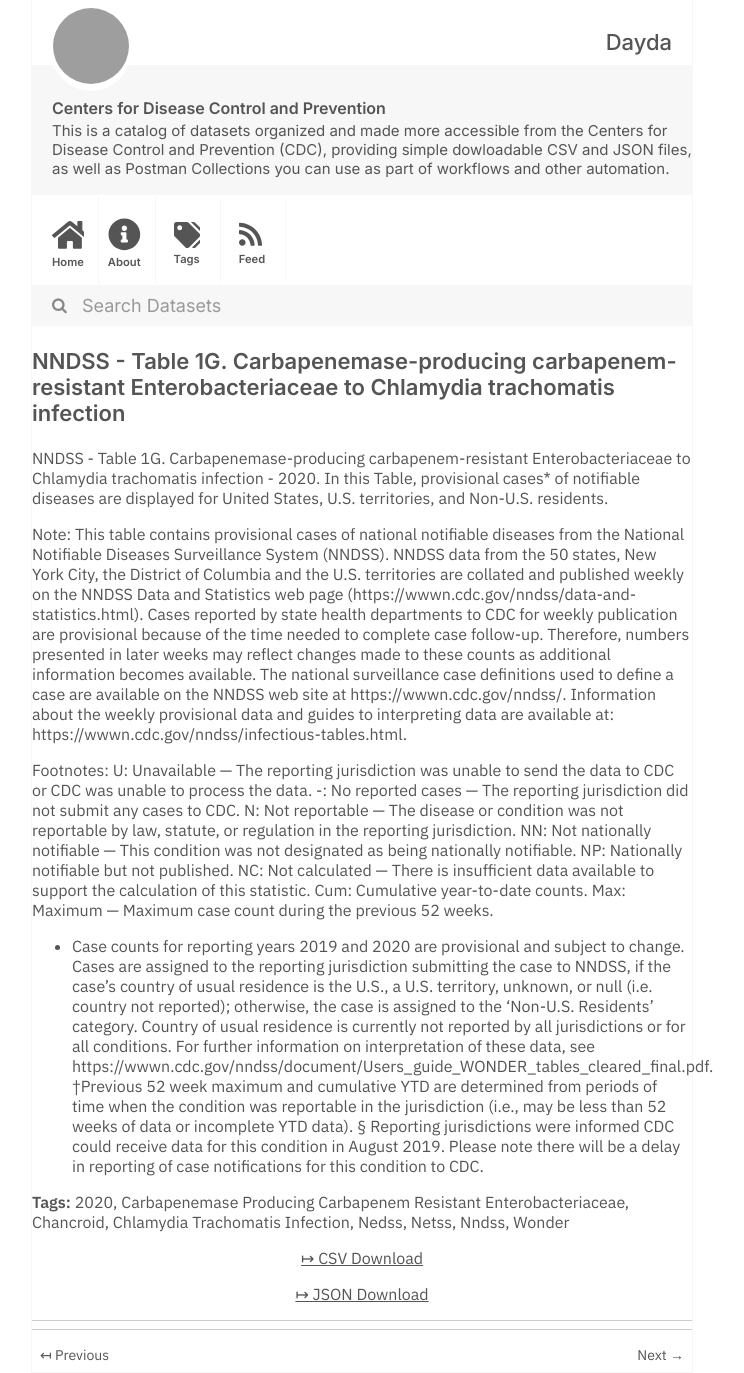
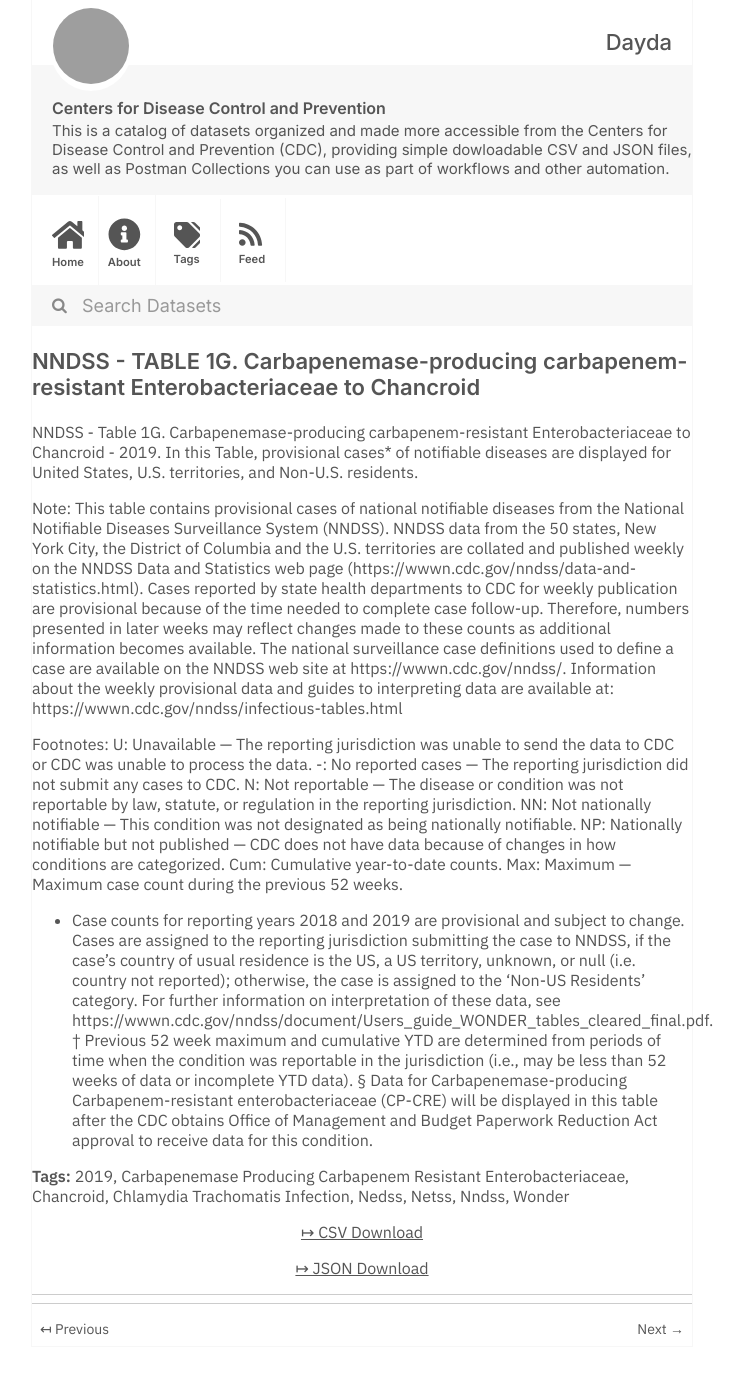
Before and after one commit to dayda-entities/centers-for-disease-control-and-prevention, a Jekyll site: the page built from _posts/2020-11-12-nndss-table-1g-carbapenemase-p.md, in a window 1280 px wide. Shown: the whole page, without its empty margins (278-1022 px from the left). Built offline with Jekyll 4.4.1, drawn with Linux system fonts in a browser that asks for light colours; after the commit the page ends 1347 px from its top, so only the background shows below that; grey boxes are pictures that could not be loaded.

Commit message:
Publish Data

```diff
--- a/_posts/2020-11-12-nndss-table-1g-carbapenemase-p.md
+++ b/_posts/2020-11-12-nndss-table-1g-carbapenemase-p.md
@@ -1,13 +1,13 @@
 ---
 title: >-
-  NNDSS - Table 1G. Carbapenemase-producing carbapenem-resistant
-  Enterobacteriaceae to Chlamydia trachomatis infection
-created: '2020-11-12T12:14:01.892868'
-modified: '2021-04-21T19:21:17.239323'
+  NNDSS - TABLE 1G. Carbapenemase-producing carbapenem-resistant
+  Enterobacteriaceae to Chancroid
+created: '2020-11-12T12:15:41.818520'
+modified: '2021-04-21T19:32:40.784205'
 state: active
 type: dataset
 tags:
-  - '2020'
+  - '2019'
   - Carbapenemase Producing Carbapenem Resistant Enterobacteriaceae
   - Chancroid
   - Chlamydia Trachomatis Infection
@@ -16,25 +16,24 @@ tags:
   - Nndss
   - Wonder
 groups: []
-csv_url: 'https://data.cdc.gov/api/views/cds4-6y7t/rows.csv?accessType=DOWNLOAD'
-json_url: 'https://data.cdc.gov/api/views/cds4-6y7t/rows.json?accessType=DOWNLOAD'
+csv_url: 'https://data.cdc.gov/api/views/phwv-i65c/rows.csv?accessType=DOWNLOAD'
+json_url: 'https://data.cdc.gov/api/views/phwv-i65c/rows.json?accessType=DOWNLOAD'
 layout: post
 
 ---
-NNDSS - Table 1G. Carbapenemase-producing carbapenem-resistant Enterobacteriaceae to Chlamydia trachomatis infection - 2020. In this Table, provisional cases* of notifiable diseases are displayed for United States, U.S. territories, and Non-U.S. residents.
+NNDSS - Table 1G. Carbapenemase-producing carbapenem-resistant Enterobacteriaceae to Chancroid - 2019. In this Table, provisional cases* of notifiable diseases are displayed for United States, U.S. territories, and Non-U.S. residents.
 
 Note:
-This table contains provisional cases of national notifiable diseases from the National Notifiable Diseases Surveillance System (NNDSS). NNDSS data from the 50 states, New York City, the District of Columbia and the U.S. territories are collated and published weekly on the NNDSS Data and Statistics web page (https://wwwn.cdc.gov/nndss/data-and-statistics.html). Cases reported by state health departments to CDC for weekly publication are provisional because of the time needed to complete case follow-up. Therefore, numbers presented in later weeks may reflect changes made to these counts as additional information becomes available. The national surveillance case definitions used to define a case are available on the NNDSS web site at https://wwwn.cdc.gov/nndss/. Information about the weekly provisional data and guides to interpreting data are available at: https://wwwn.cdc.gov/nndss/infectious-tables.html.
+This table contains provisional cases of national notifiable diseases from the National Notifiable Diseases Surveillance System (NNDSS). NNDSS data from the 50 states, New York City, the District of Columbia and the U.S. territories are collated and published weekly on the NNDSS Data and Statistics web page (https://wwwn.cdc.gov/nndss/data-and-statistics.html). Cases reported by state health departments to CDC for weekly publication are provisional because of the time needed to complete case follow-up. Therefore, numbers presented in later weeks may reflect changes made to these counts as additional information becomes available. The national surveillance case definitions used to define a case are available on the NNDSS web site at https://wwwn.cdc.gov/nndss/. Information about the weekly provisional data and guides to interpreting data are available at: https://wwwn.cdc.gov/nndss/infectious-tables.html
 
 Footnotes:
 U: Unavailable — The reporting jurisdiction was unable to send the data to CDC or CDC was unable to process the data.
 -: No reported cases — The reporting jurisdiction did not submit any cases to CDC.
 N: Not reportable — The disease or condition was not reportable by law, statute, or regulation in the reporting jurisdiction.
 NN: Not nationally notifiable — This condition was not designated as being nationally notifiable.
-NP: Nationally notifiable but not published.
-NC: Not calculated — There is insufficient data available to support the calculation of this statistic.
+NP: Nationally notifiable but not published — CDC does not have data because of changes in how conditions are categorized.
 Cum: Cumulative year-to-date counts.
 Max: Maximum — Maximum case count during the previous 52 weeks.
-* Case counts for reporting years 2019 and 2020 are provisional and subject to change. Cases are assigned to the reporting jurisdiction submitting the case to NNDSS, if the case's country of usual residence is the U.S., a U.S. territory, unknown, or null (i.e. country not reported); otherwise, the case is assigned to the 'Non-U.S. Residents' category. Country of usual residence is currently not reported by all jurisdictions or for all conditions. For further information on interpretation of these data, see https://wwwn.cdc.gov/nndss/document/Users_guide_WONDER_tables_cleared_final.pdf.
-†Previous 52 week maximum and cumulative YTD are determined from periods of time when the condition was reportable in the jurisdiction (i.e., may be less than 52 weeks of data or incomplete YTD data).
-§ Reporting jurisdictions were informed CDC could receive data for this condition in August 2019. Please note there will be a delay in reporting of case notifications for this condition to CDC.
+* Case counts for reporting years 2018 and 2019 are provisional and subject to change. Cases are assigned to the reporting jurisdiction submitting the case to NNDSS, if the case's country of usual residence is the US, a US territory, unknown, or null (i.e. country not reported); otherwise, the case is assigned to the 'Non-US Residents' category. For further information on interpretation of these data, see https://wwwn.cdc.gov/nndss/document/Users_guide_WONDER_tables_cleared_final.pdf.
+† Previous 52 week maximum and cumulative YTD are determined from periods of time when the condition was reportable in the jurisdiction (i.e., may be less than 52 weeks of data or incomplete YTD data).
+§ Data for Carbapenemase-producing Carbapenem-resistant enterobacteriaceae (CP-CRE) will be displayed in this table after the CDC obtains Office of Management and Budget Paperwork Reduction Act approval to receive data for this condition.
```
